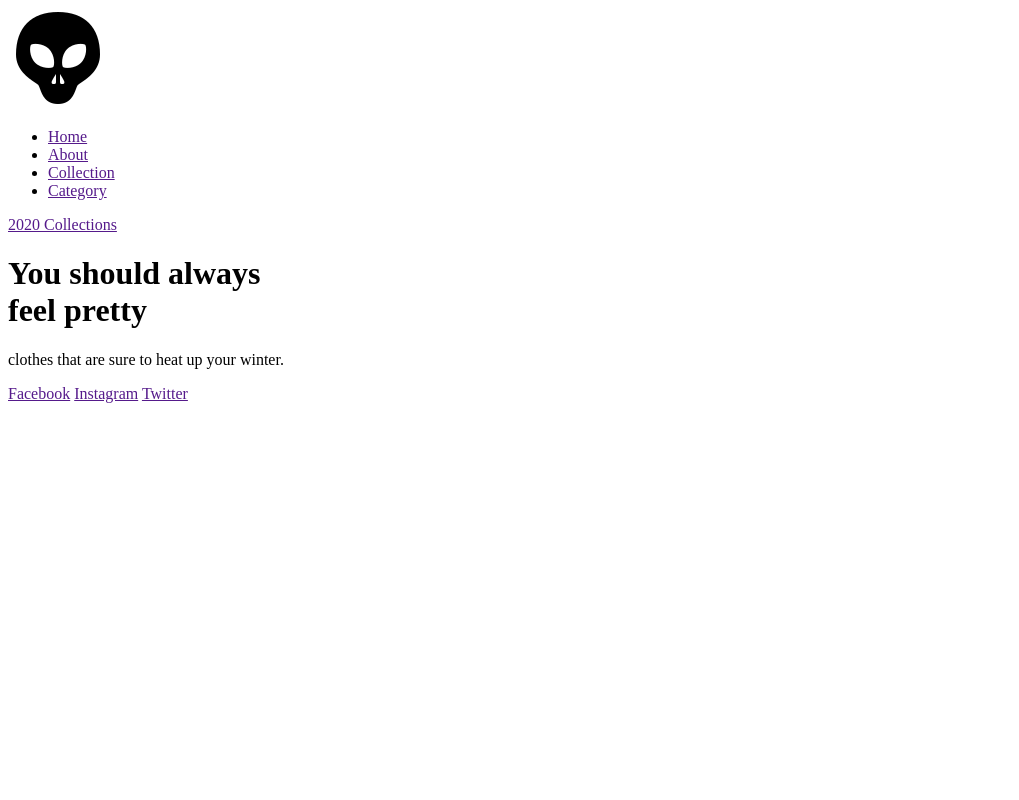
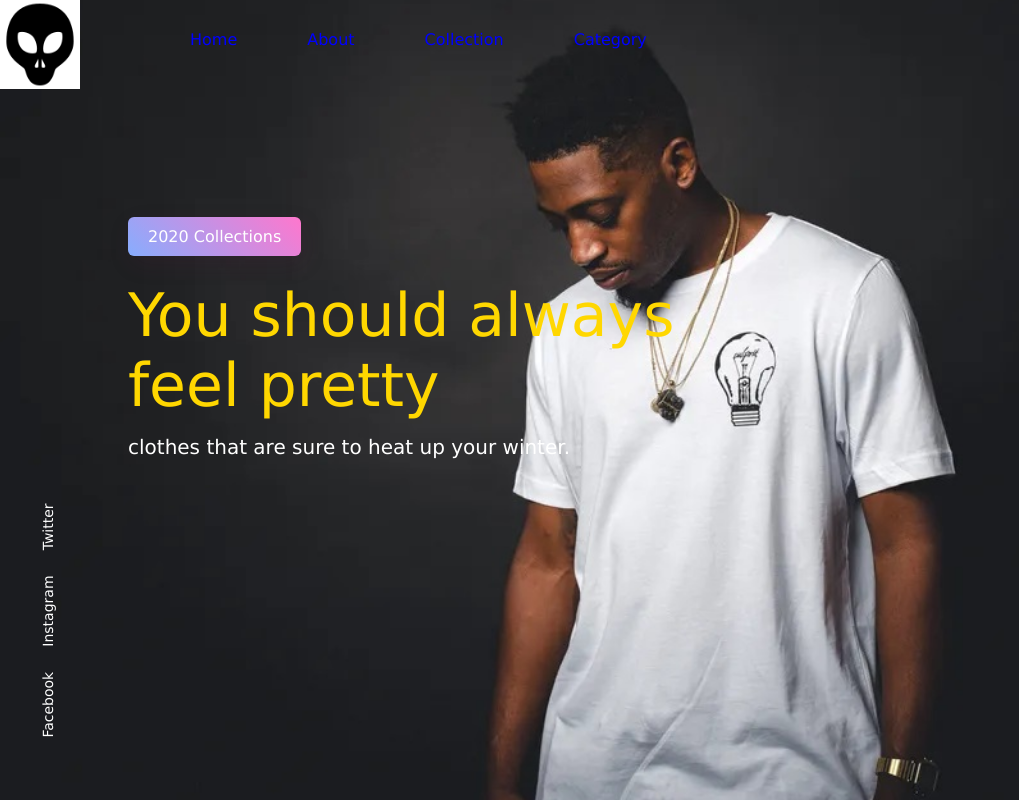
Before and after one commit to kenswot/awoome.com, a plain HTML site: page index.html in a window 1280 px wide. Shown: the whole page, without its empty margins (0-1019 px from the left). Drawn offline with Linux system fonts and the light colour scheme.

Commit message:
Update and rename index2 (1).html to index.html

```diff
--- a/index2 (1).html
+++ b/index.html
@@ -3,7 +3,7 @@
 <head>
     <meta charset="UTF-8">
     <meta name="viewport" content="width=device-width, initial-scale=1.0">
-    <link rel="stylesheet" href="style.css">
+    <link rel="stylesheet" href="style.css.css">
     <title>Document</title>
 </head>
 <body>
```
